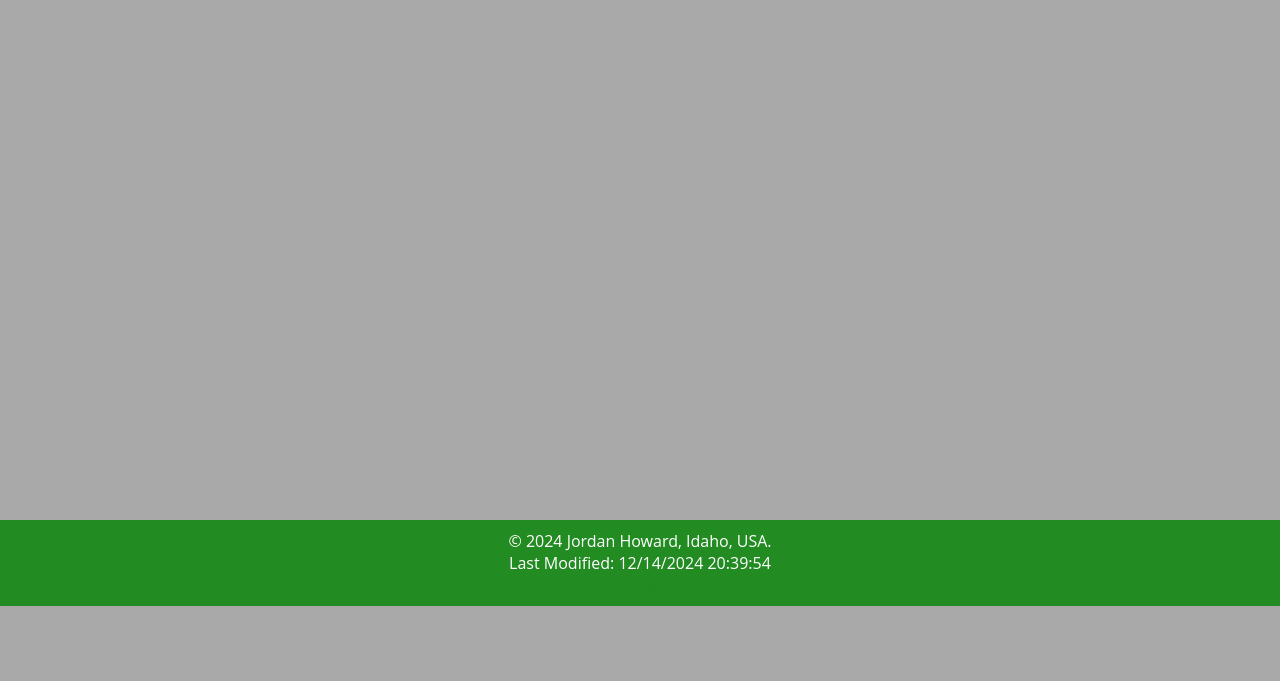
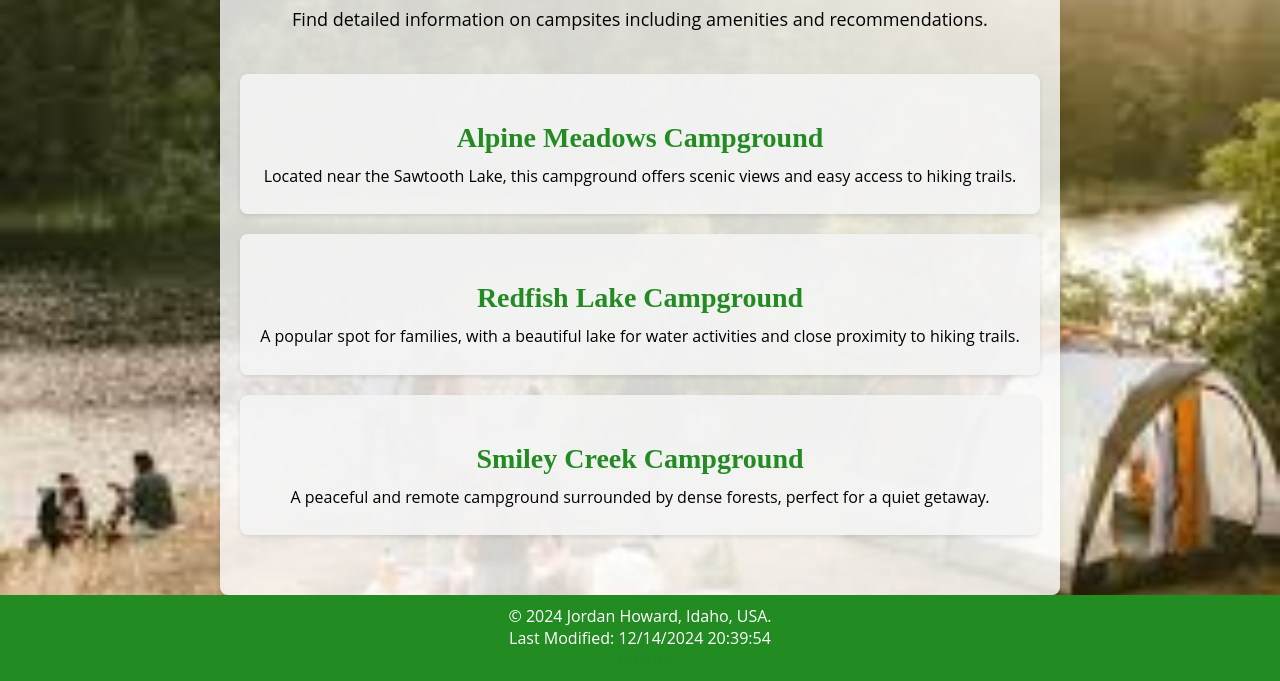
Before and after one commit to Jordanhoward91/wdd231, a plain HTML site: page sawtooth-outdoors/campsites.html in a window 1280 px wide. Shown: the part 194-875 px from the top of the page. Before the commit the page ends 800 px from the top, so only its background shows below. Drawn offline with Linux system fonts and the light colour scheme.

Commit message:
adds campsites page and styles

```diff
--- a/sawtooth-outdoors/campsites.html
+++ b/sawtooth-outdoors/campsites.html
@@ -5,8 +5,9 @@
     <meta name="viewport" content="width=device-width, initial-scale=1.0">
     <title>Campsites - Sawtooth Outdoors</title>
 
-    <link rel="stylesheet" href="styles/styles.css">
-	<link rel="stylesheet" href="styles/styles-mobile.css">
+    <link rel="stylesheet" href="styles/styles.css"> <!-- Global Styles -->
+    <link rel="stylesheet" href="styles/campsites.css"> <!-- Campsites Page Specific Styles -->
+    <link rel="stylesheet" href="styles/styles-mobile.css"> <!-- Mobile Styles -->
 
 </head>
 <body>
@@ -23,16 +24,33 @@
             </ul>
         </nav>
     </header>
+
     <section class="campsite-info">
         <h2>Best Campsites in the Sawtooth Mountains</h2>
         <p>Find detailed information on campsites including amenities and recommendations.</p>
+
+        <div class="campsite-card">
+            <h3>Alpine Meadows Campground</h3>
+            <p>Located near the Sawtooth Lake, this campground offers scenic views and easy access to hiking trails.</p>
+        </div>
+
+        <div class="campsite-card">
+            <h3>Redfish Lake Campground</h3>
+            <p>A popular spot for families, with a beautiful lake for water activities and close proximity to hiking trails.</p>
+        </div>
+
+        <div class="campsite-card">
+            <h3>Smiley Creek Campground</h3>
+            <p>A peaceful and remote campground surrounded by dense forests, perfect for a quiet getaway.</p>
+        </div>
+
     </section>
-	<footer>
-		<p>&copy; <span id="currentyear"></span> Jordan Howard, Idaho, USA.</p>
-		<p id="lastModified" class="highlight"></p>
-		<p><a href="attributions.html">Attributions</a></p>
-	</footer>
 
+    <footer>
+        <p>&copy; <span id="currentyear"></span> Jordan Howard, Idaho, USA.</p>
+        <p id="lastModified" class="highlight"></p>
+        <p><a href="attributions.html">Attributions</a></p>
+    </footer>
 
     <script>
         // Display the last modified time in the footer
--- /dev/null
+++ b/sawtooth-outdoors/styles/campsites.css
@@ -0,0 +1,77 @@
+/* Campsites Page Specific Styles */
+
+/* Apply background image to the entire body */
+body {
+    background-image: url('../images/campsite-bg.jpeg'); /* Path to your background image */
+    background-size: cover;
+    background-position: center;
+    background-attachment: fixed; /* Keeps the image fixed when scrolling */
+}
+
+/* Campsite Section */
+.campsite-info {
+    background-color: rgba(255, 255, 255, 0.8); /* Slight transparency to let background show through */
+    padding: 40px 20px;
+    margin-top: 20px;
+    border-radius: 8px;
+    box-shadow: 0 4px 8px rgba(0, 0, 0, 0.1);
+    max-width: 1200px;
+    margin-left: auto;
+    margin-right: auto;
+}
+
+/* Campsite Title */
+.campsite-info h2 {
+    font-size: 36px;
+    color: #228B22; /* Forest Green */
+    margin-bottom: 20px;
+    text-align: center;
+}
+
+/* Campsite Description Paragraph */
+.campsite-info p {
+    font-size: 18px;
+    line-height: 1.6;
+    text-align: center;
+    margin-bottom: 40px;
+}
+
+/* Campsite Cards */
+.campsite-card {
+    background-color: rgba(244, 244, 244, 0.9); /* Semi-transparent background for campsite cards */
+    border-radius: 8px;
+    padding: 20px;
+    margin-bottom: 20px;
+    box-shadow: 0 2px 4px rgba(0, 0, 0, 0.1);
+}
+
+/* Campsite Card Titles */
+.campsite-card h3 {
+    display: flex;
+    justify-content: center;
+    font-size: 28px;
+    color: #228B22; /* Forest Green */
+    margin-bottom: 10px;
+}
+
+/* Campsite Card Content */
+.campsite-card p {
+    font-size: 16px;
+    margin: 5px 0;
+}
+
+/* Bold Text inside Campsite Cards */
+.campsite-card strong {
+    font-weight: bold;
+}
+
+/* Ensure campsite cards are responsive */
+@media (max-width: 768px) {
+    .campsite-info {
+        padding: 20px;
+    }
+
+    .campsite-card {
+        margin: 15px 0;
+    }
+}
```
Also changed, not shown: sawtooth-outdoors/images/campsite-bg.jpeg (added).
